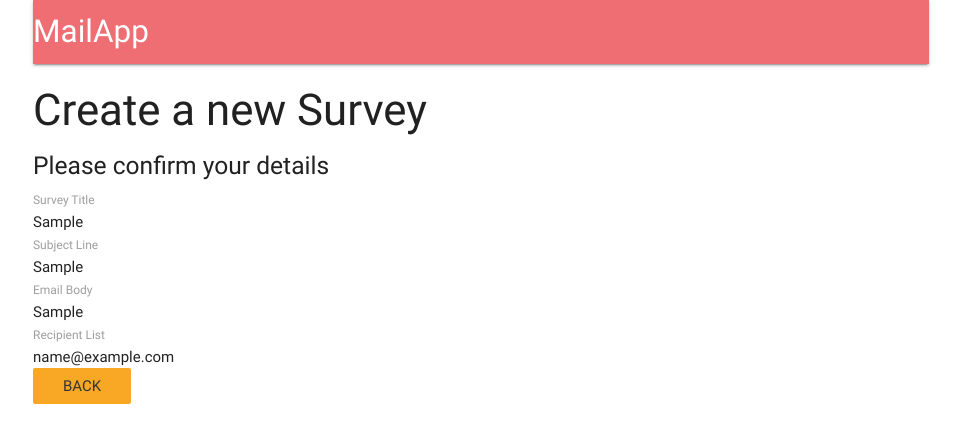
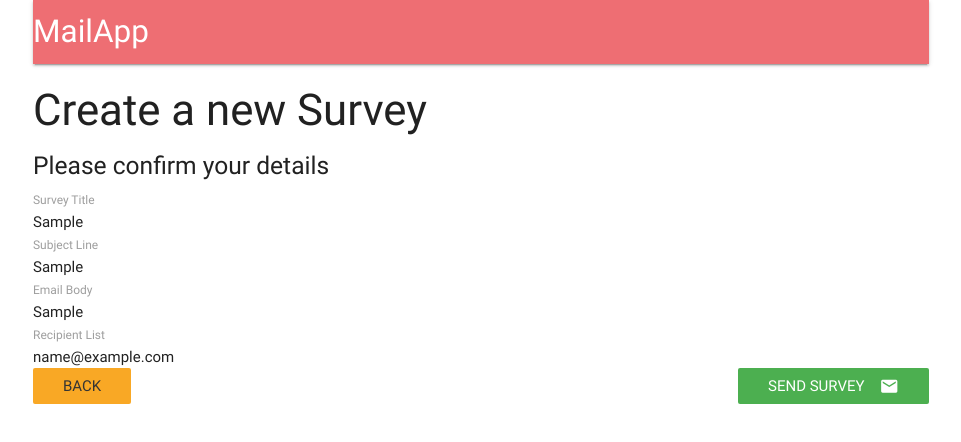
Before and after one commit to rs214/MailApp, a React (Create React App) app in the folder client/: page /surveys/new in a window 1280 px wide. Both pictures are taken after typing "Sample", "Sample", "Sample", "name@example.com" into the empty fields and a click on the button "SUBMIT". Shown: the top 442 px of the page, without its empty margins (159-1120 px from the left). Built offline with nearby package versions, Linux system fonts and the light colour scheme; no server answers.

Commit message:
change css for button for consistency

```diff
--- a/client/src/actions/index.js
+++ b/client/src/actions/index.js
@@ -12,3 +12,7 @@ export const handleToken = (token) => async dispatch => {
 
   dispatch({type: FETCH_USER, payload: res.data});
 };
+
+export const submitSurvey = (values) => {
+  return { type: 'submit survey'};
+};
--- a/client/src/components/surveys/SurveyFormReview.js
+++ b/client/src/components/surveys/SurveyFormReview.js
@@ -3,9 +3,10 @@ import _ from 'lodash';
 import React from 'react';
 import { connect } from 'react-redux';
 import formFields from './formFields';
+import * as actions from '../../actions';
 
 
-const SurveyFormReview = ({ onCancel, formValues }) => {
+const SurveyFormReview = ({ onCancel, formValues, submitSurvey }) => {
   const reviewFields = _.map(formFields, ({ name, label }) => {
     return (
       <div key={name}>
@@ -25,15 +26,21 @@ const SurveyFormReview = ({ onCancel, formValues }) => {
       >
         Back
       </button>
+      <button
+        className="green btn-flat right white-text"
+        onClick={() => submitSurvey(formValues)}
+      >
+        Send Survey
+        <i className="material-icons right">email</i>
+      </button>
     </div>
   );
 };
 
 function mapStateToProps (state) {
-  console.log(state.form.surveyForm.values);
   return {
     formValues: state.form.surveyForm.values
   };
 }
 
-export default connect(mapStateToProps)(SurveyFormReview);
+export default connect(mapStateToProps, actions)(SurveyFormReview);
```
